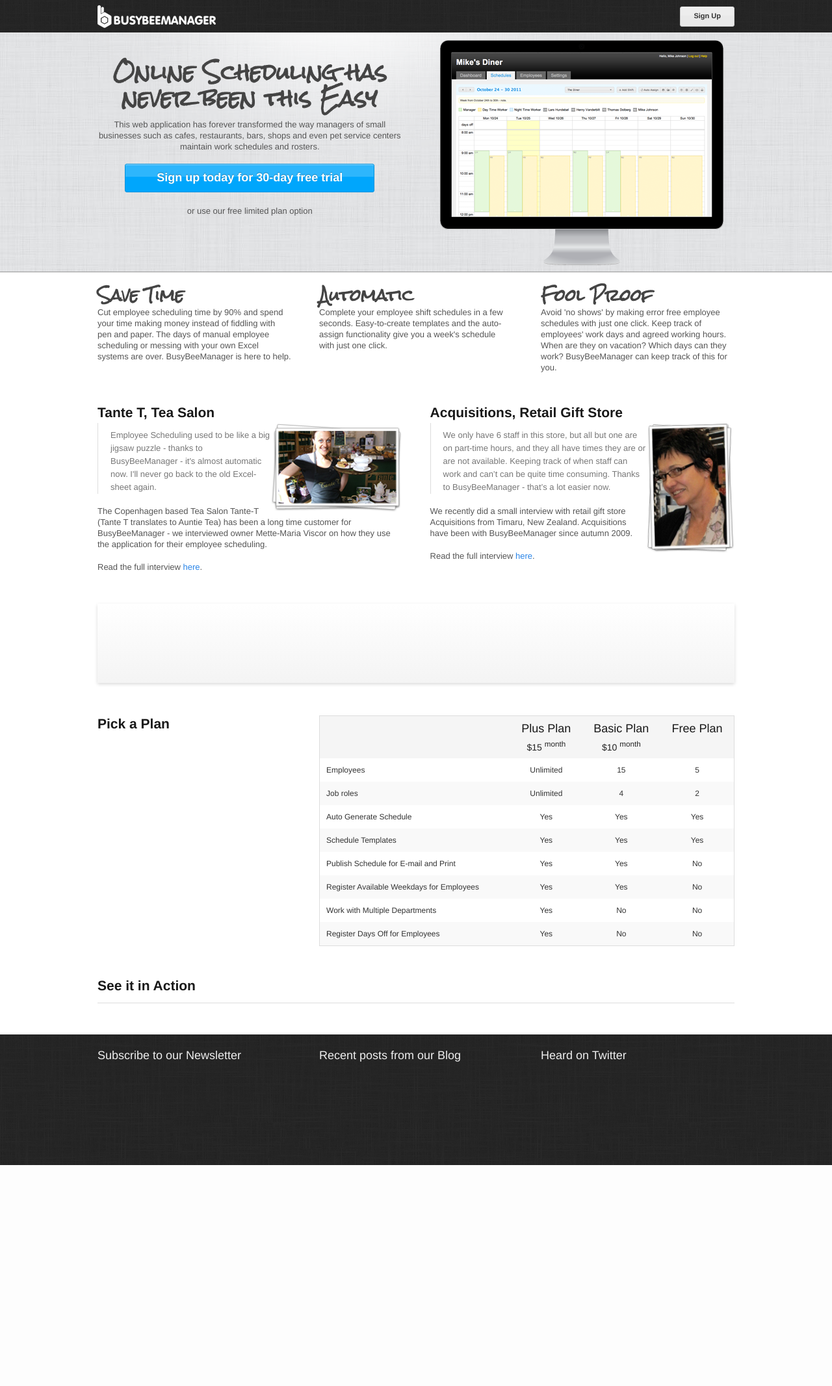
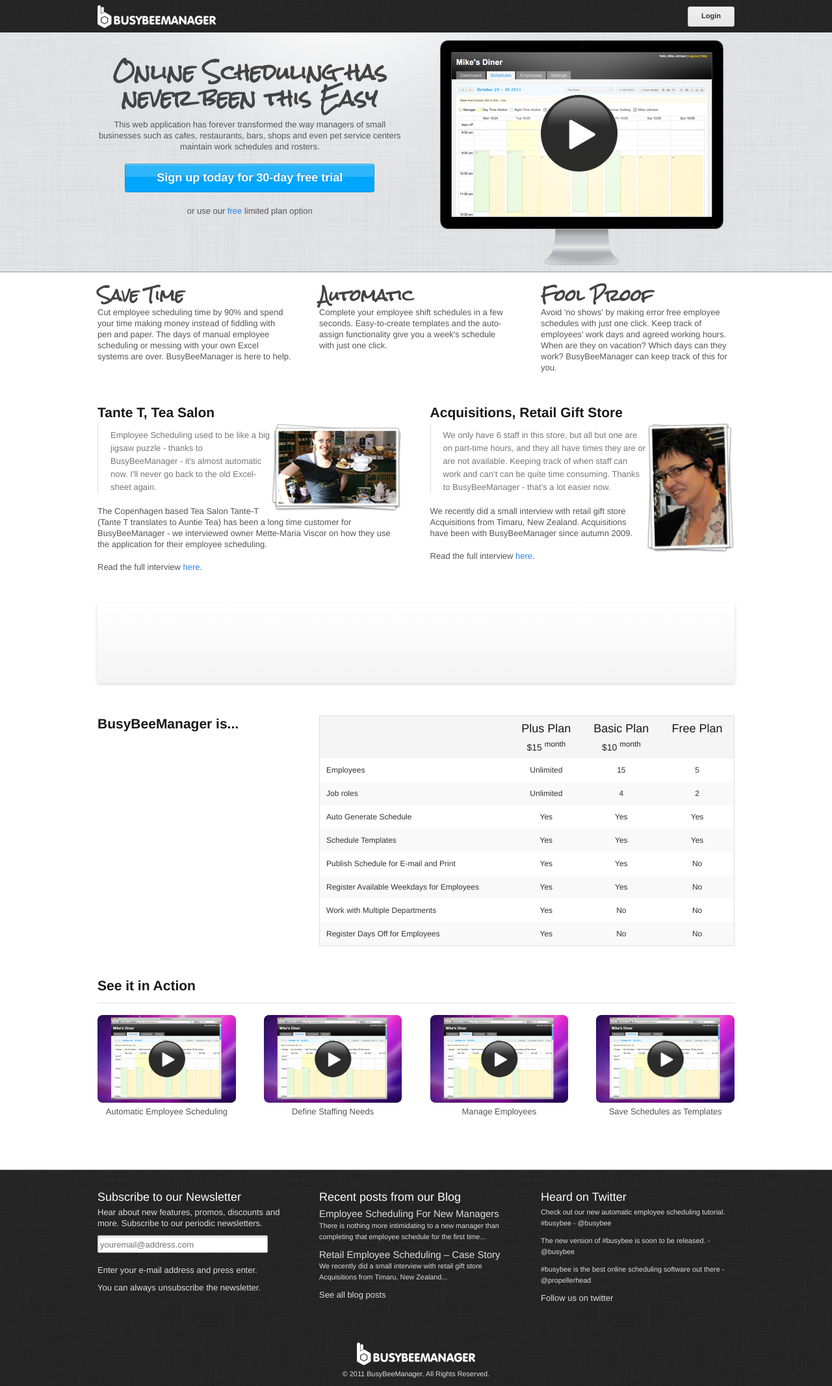
Before and after one commit to boblbobl/busybeedemo, a Python web app: template templates/index.html in a window 1280 px wide. Shown: the whole page at 65% size. Before the commit the page ends 1793 px from the top, so only its background shows below. Run offline with Jinja, Linux system fonts and the light colour scheme; the template is opened without the code that fills it, so the values that code supplies are empty; some libraries are stand-ins or nearby versions.

Commit message:
Added new graphics and content to frontpage and implemented login modal dialog box.

```diff
--- a/static/css/app.css
+++ b/static/css/app.css
@@ -67,13 +67,42 @@
 
 #footer {
   background-image: url(/static/images/black_linen_v2.png);
-  border-top: solid 1px #212121;
-  height: 200px;
+  border-top: solid 1px #666;
+  color: #dedede;
+  margin-top: 80px;
+}
+
+#footer p {
+  margin-bottom: 10px;
 }
 
 #footer h5 {
-  margin-top: 20px;
-  color: #efefef;
+  margin-top: 30px;
+  color: #fefefe;
+}
+
+#footer h6 {
+  margin-top: 5px;
+
+}
+
+#footer a {
+  color: #dedede;
+}
+
+#footer a:hover {
+  text-decoration: underline;
+  color: #fefefe;
+}
+
+#footer p.blogpost,
+#footer p.tweet,
+#footer p.copyright {
+  font-size: smaller;
+}
+
+#footer img#footer-logo {
+  margin-top: 50px;
 }
 
 #main #highlights h4 {
--- a/templates/index.html
+++ b/templates/index.html
@@ -11,7 +11,7 @@
 	<!-- Set the viewport width to device width for mobile -->
 	<meta name="viewport" content="width=device-width" />
 
-	<title>Employee Scheduling Software, Staff Scheduling Tool | BusyBeeManager</title>
+	<title>Online Scheduling has never been this Easy | BusyBeeManager</title>
 
 	<!-- Included CSS Files -->
 	<!-- These files are being included - to omit files, move them to the block below. -->
@@ -46,6 +46,19 @@
 
 </head>
 <body>
+
+  <div id="myModal" class="reveal-modal">
+    <h3>Login</h3>
+    <p>When you registered for BusyBeeManager, we sent you a welcome email with your private URL.</p>
+    <p>You need to go to this unique web address to login to your account. If you have trouble locating this email from us, we can find it for you.</p>
+    <p>Enter your email address and we’ll send you the account(s) associated with it.</p>
+    <form class="nice">
+      <input type="text" class="input-text" placeholder="youremail@address.com" /><a href="#" class="small radius charcoal button">Remind Me</a>
+    </form>
+
+    <a class="close-reveal-modal">&#215;</a>
+  </div>
+
   <!-- Top Bar -->
   <div id="top" class="container">
     <div class="row">
@@ -53,7 +66,7 @@
         <img id="logo" src="/static/images/logo_white.png" />
       </div>
       <div class="four columns hide-on-phones">
-        <a id="top-sign-up" href="/signup" class="nice small radius white button right">Sign Up</a>
+        <a id="top-sign-up" href="#login" class="nice small radius white button right" data-reveal-id="myModal">Login</a>
       </div>
     </div>
   </div>
@@ -67,12 +80,12 @@
           This web application has forever transformed the way managers of small businesses such as cafes, restaurants, bars, shops and even pet service centers maintain work schedules and rosters.
         </p>
         <a id="sign-up" href="#" class="nice large radius button">Sign up today for 30-day free trial</a>
-        <p>or use our free limited plan option</p>
+        <p>or use our <a href="#">free</a> limited plan option</p>
       </div>
       <div class="six columns">
         <div id="monitor-wrapper">
           <img id="monitor" src="/static/images/monitor.png" />
-          <img id="screen" src="/static/images/screen-1.png" />
+          <a href="#"><img id="screen" src="/static/images/screen.png" /></a>
         </div>
       </div>
     </div>
@@ -154,7 +167,7 @@
 
 		<div class="row">
 			<div class="four columns">
-				<h4>Pick a Plan</h4>
+				<h4>BusyBeeManager is...</h4>
 			</div>
 
 			<div class="eight columns">
@@ -225,12 +238,26 @@
 		  <div class="twelve columns">
 		    <h4>See it in Action</h4>
 		    <hr />
-		    <div id="screencasts">
-
-		    </div>
 		  </div>
 		</div>
-
+		<div class="row" style="margin-top: -30px;">
+		  <div class="three columns center">
+		    <img src="/static/images/screencast.png" /><br />
+		    Automatic Employee Scheduling
+		  </div>
+		  <div class="three columns center">
+		    <img src="/static/images/screencast.png" /><br />
+		    Define Staffing Needs
+		  </div>
+		  <div class="three columns center">
+		    <img src="/static/images/screencast.png" /><br />
+		    Manage Employees
+		  </div>
+		  <div class="three columns center">
+		    <img src="/static/images/screencast.png" /><br />
+		    Save Schedules as Templates
+		  </div>
+		</div>
 	</div>
 
 	<!-- Footer -->
@@ -239,13 +266,66 @@
     <div class="row">
       <div class="four columns">
         <h5>Subscribe to our Newsletter</h5>
+        <p>
+          Hear about new features, promos, discounts and more.
+          Subscribe to our periodic newsletters.
+        </p>
+        <form class="nice">
+          <input type="text" class="input-text" placeholder="youremail@address.com" />
+        </form>
+        <p>
+          Enter your e-mail address and press enter.
+        </p>
+        <p>
+          You can always unsubscribe the newsletter.
+        </p>
       </div>
       <div class="four columns">
         <h5>Recent posts from our Blog</h5>
+        <h6><a href="#">Employee Scheduling For New Managers</a></h6>
+        <p class="blogpost">
+          There is nothing more intimidating to a new manager than
+          completing that employee schedule for the first time...
+        </p>
+        <h6><a href="#">Retail Employee Scheduling – Case Story</a></h6>
+        <p class="blogpost">
+          We recently did a small interview with retail gift store
+          Acquisitions from Timaru, New Zealand...
+        </p>
+        <p>
+          <a href="#">See all blog posts</a>
+        </p>
       </div>
       <div class="four columns">
         <h5>Heard on Twitter</h5>
+        <p class="tweet">
+          <a href="#">
+            Check out our new automatic employee scheduling tutorial. #busybee - @busybee
+          </a>
+        </p>
+        <p class="tweet">
+          <a href="#">
+            The new version of #busybee is soon to be released. - @busybee
+          </a>
+        </p>
+        <p class="tweet">
+          <a href="#">
+            #busybee is the best online scheduling software out there - @propellerhead
+          </a>
+        </p>
+        <p>
+          <a href="#">Follow us on twitter</a>
+        </p>
       </div>
+    </div>
+
+    <div class="row">
+      <div class="twelve columns center">
+		    <img id="footer-logo" src="/static/images/logo_white.png" />
+		    <p class="copyright">
+		      &copy; 2011 BusyBeeManager. All Rights Reserved.
+		    </p>
+		  </div>
     </div>
   </div>
 
```
Also changed, not shown: static/images/screen.png (added), static/images/screencast.png (added).
